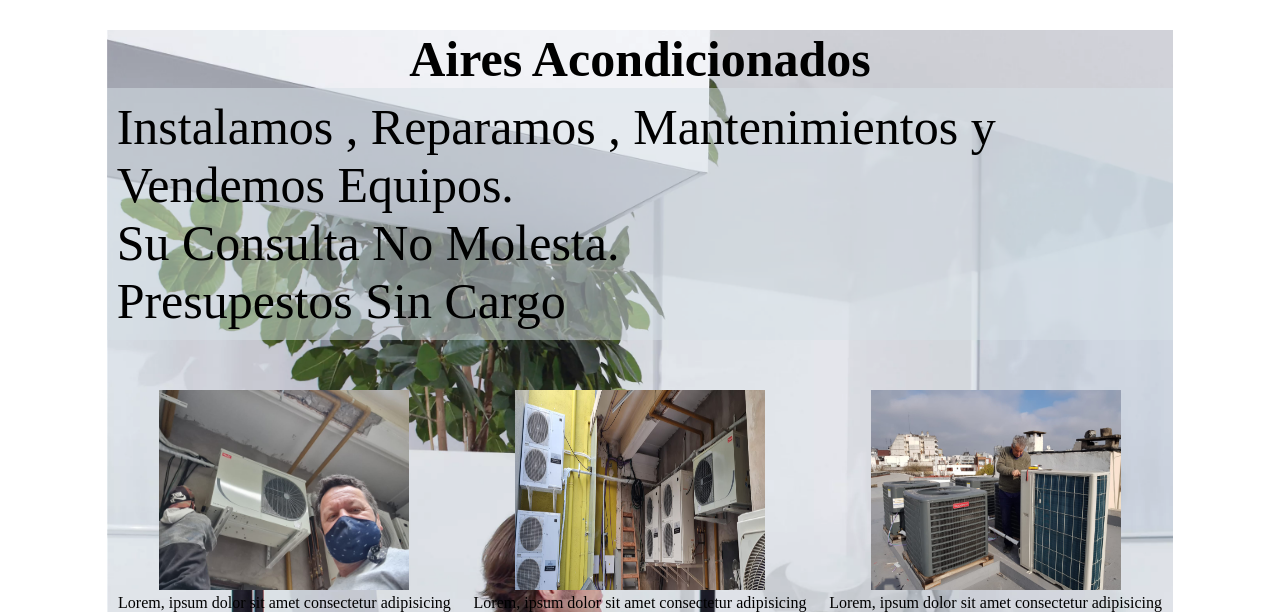
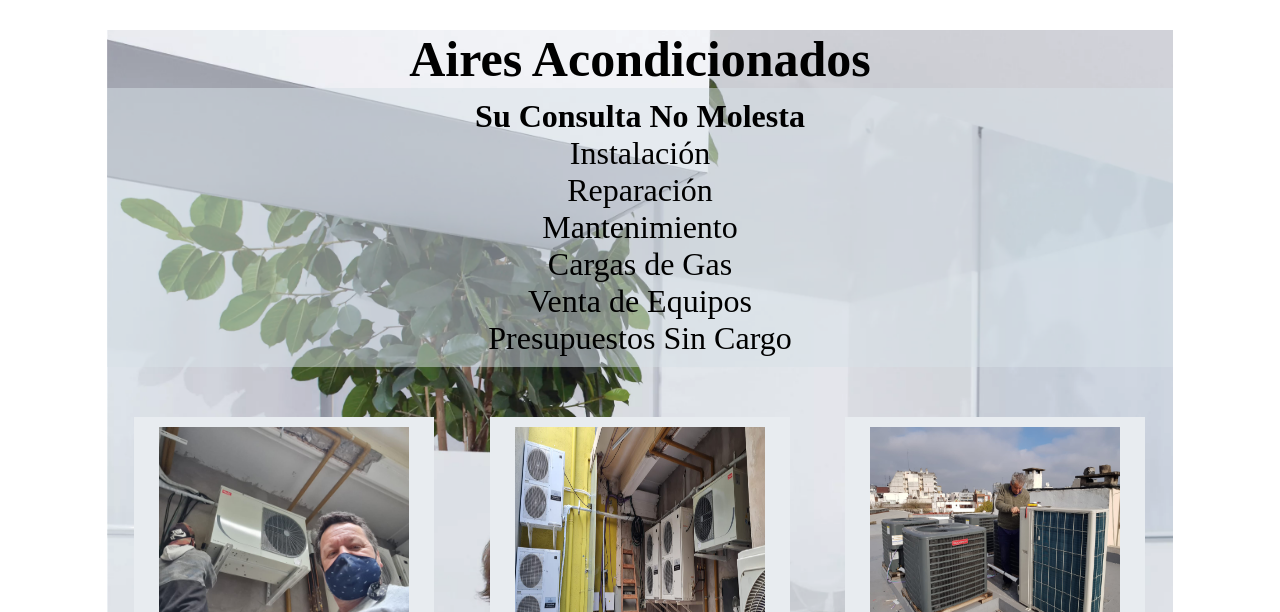
Before and after one commit to crisBasti/servi-frio, a plain HTML site: page vistas/airesacondicionados.html in a window 1280 px wide. Shown: the part 188-800 px from the top of the page. Drawn offline with Linux system fonts and the light colour scheme.

Commit message:
Segundo commit V-02

```diff
--- a/CSS/estilo.css
+++ b/CSS/estilo.css
@@ -254,6 +254,14 @@ main {
 }
 
 /* ejemplos de transiciones <<<<<<<<<<<<<<<<<*/
+main section article ul li {
+    font-size: 2em;
+    text-align: center;
+}
+main section article .tituloDePagina {
+    text-align: center;
+    font-size: 2em;
+}
 
 .parrafoPresentacion {
     padding: 10px;
--- a/vistas/airesacondicionados.html
+++ b/vistas/airesacondicionados.html
@@ -38,17 +38,24 @@
         <main>
             <h1 class="tituloAiresAcon">Aires Acondicionados</h1>
 
-            <article class="parrafoPresentacion">
-                <p>
-                    Instalamos , Reparamos , Mantenimientos y Vendemos Equipos. <br>
-                    Su Consulta No Molesta. <br>
-                    Presupestos Sin Cargo
-                </p>
-            </article>
+            <section class="parrafoPresentacion">
+                <article class="listaServicios">
+                    <h2 class="tituloDePagina">Su Consulta No Molesta</h2>
+                    <ul>
+                        <li>Instalación</li>
+                        <li>Reparación</li>
+                        <li>Mantenimiento</li>
+                        <li>Cargas de Gas</li>
+                        <li>Venta de Equipos</li>
+                        <li>Presupuestos Sin Cargo</li>
+                    </ul>
+                </article>
+
+            </section>
 
             <section class="contenedorTargetas">
 
-                <article class="targeta">
+                <article class="targeta01">
                     <center>
                         <img src="../img/Jose Aires.jpeg" alt="Aires Acondicionados">
                     <br>
@@ -58,7 +65,7 @@
                     </center>
                 </article>
 
-                <article class="targeta">
+                <article class="targeta02">
                     <center>
                         <img src="../img/Muchos Aires.jpeg" alt="Calderas Hogareñas">
                     <br>
@@ -68,7 +75,7 @@
                     </center>
                 </article>
 
-                <article class="targeta">
+                <article class="targeta03">
                     <center>
                         <img src="../img/Aires Grandes.jpeg" alt="Camaras de Frio">
                     <br>
@@ -102,17 +109,17 @@
                     <div class="footerNav">
                         <h2>Redes Sociales</h2>
                         <picture>
-                            <a href="">
+                            <a href="https://www.instagram.com/cris_sypsy/" target="_blank">
                                 <img class="img1" src="https://norfipc.com/img/logos/logotipo-oficial-instagram-2016.png" alt="Instagram">
                             </a>
                         </picture>
                         <picture>
-                            <a href="">
+                            <a href="https://www.facebook.com/profile.php?id=100076846046431" target="_blank">
                                 <img class="img1" src="https://w7.pngwing.com/pngs/413/291/png-transparent-computer-icons-facebook-social-media-22-text-logo-web-button.png" alt="Facebook">
                             </a>
                         </picture>
                         <picture>
-                            <a href="">
+                            <a href="https://wa.me/5491164521118?text=hola%20desde%20mi%20enlace%20creado" target="_blank">
                                 <img class="img1" src="https://i.pinimg.com/564x/78/7f/f8/787ff8eeec4a22582893c6b147e110f8.jpg" alt="Whatsapp">
                             </a>
                         </picture>
```
Also changed, not shown: index.html (+5 -3 lines), vistas/camarasdefrio.html (+20 -13 lines), vistas/contacto.html (+4 -6 lines).
